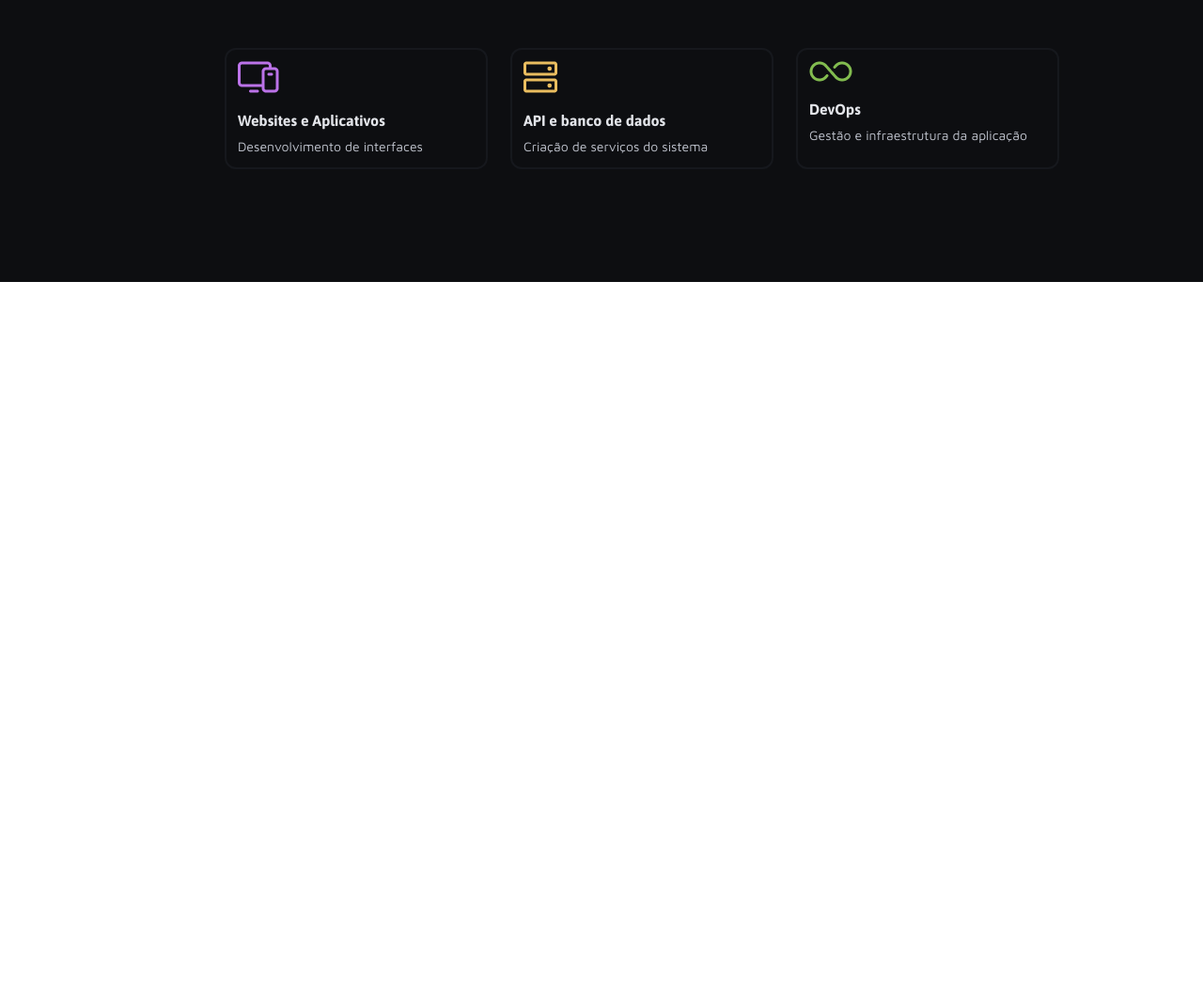
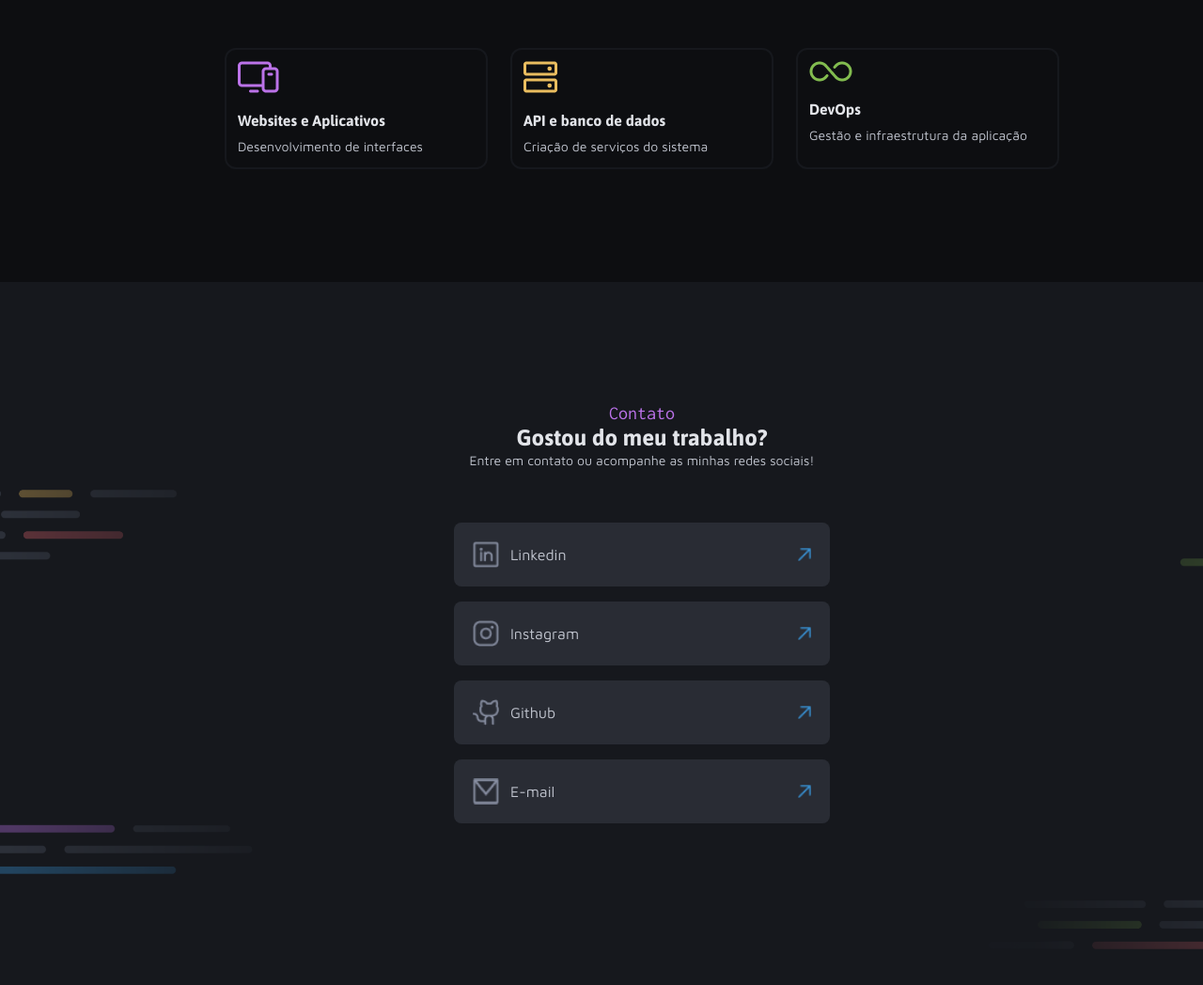
Before and after one commit to mthsalvares/Desafio-RocketSeat---Portfolio-Dev, a plain HTML site: page index.html in a window 1280 px wide. Shown: the part 1708-2756 px from the top of the page at 94% size. Before the commit the page ends 2008 px from the top, so only its background shows below. Drawn offline with Linux system fonts and the light colour scheme.

Commit message:
Finalizando ultima sessão - Contato!

```diff
--- a/index.html
+++ b/index.html
@@ -114,6 +114,44 @@
       </div>
     </div>
   </section>
+  <footer id="contato">
+    <div class="cabecalho">
+      <span class="purple subtitle">Contato</span>
+      <span class="title-md">Gostou do meu trabalho?</span>
+      <p>Entre em contato ou acompanhe as minhas redes sociais!</p>
+    </div>
+    <div id="redesSociais">
+      <div class="socialButton bg-gray-300">
+        <div>
+          <img src="assets/icon/Linkedin.png" alt="">
+          <span class="text-md">Linkedin</span>
+        </div>
+        <img src="assets/icon/Seta.png" alt="">
+      </div>
+      <div class="socialButton bg-gray-300">
+        <div>
+          <img src="assets/icon/Instagram.png" alt="">
+          <span class="text-md">Instagram</span>
+        </div>
+        <img src="assets/icon/Seta.png" alt="">
+      </div>
+      <div class="socialButton bg-gray-300">
+        <div>
+          <img src="assets/icon/GitHub2.png" alt="">
+          <span class="text-md">Github</span>
+        </div>
+        <img src="assets/icon/Seta.png" alt="">
+      </div>
+      <div class="socialButton bg-gray-300">
+        <div>
+          <img src="assets/icon/Email.png" alt="">
+          <span class="text-md">E-mail</span>
+        </div>
+        <img src="assets/icon/Seta.png" alt="">
+      </div>
 
+
+    </div>
+  </footer>
 </body>
 </html>
--- /dev/null
+++ b/styles/contato.css
@@ -0,0 +1,13 @@
+#contato {
+  background-image: url(../assets/background/Background_Contacts.png);
+  background-size: cover;
+  padding-top: 128px;
+  padding-bottom: 200px;
+
+  #redesSociais {
+    display: flex;
+    flex-direction: column;
+    align-items: center;
+    gap: 16px;
+  }
+}
--- a/styles/index.css
+++ b/styles/index.css
@@ -3,3 +3,4 @@
 @import url(projetos.css);
 @import url(utilitario.css);
 @import url(servicos.css);
+@import url(contato.css);
--- a/styles/utilitario.css
+++ b/styles/utilitario.css
@@ -5,6 +5,10 @@
 
 .red {
   color: var(--red);
+}
+
+.purple {
+  color: var(--purple);
 }
 
 .title-lg {
@@ -63,3 +67,36 @@ p {
 .bg-gray-300 {
   background-color: var(--gray-300);
 }
+
+.socialButton {
+  display: flex;
+  width: 400px;
+  height: 68px;
+  justify-content: space-between;
+  align-items: center;
+  border-radius: 8px;
+  padding: 20px;
+
+  img:first-child {
+    width: 28px;
+    height: 28px;
+  }
+
+  img:last-child {
+    width: 14px;
+    height: 14px;
+  }
+
+  div {
+    display: flex;
+    justify-content: center;
+    align-items: center;
+    gap: 12px;
+  }
+}
+
+
+.text-md {
+  font: var(--text-md);
+  color: var(--gray-500);
+}
```
Also changed, not shown: assets/icon/Email.png (added), assets/icon/GitHub2.png (added), assets/icon/Instagram.png (added), assets/icon/Linkedin.png (added), assets/icon/Seta.png (added).
